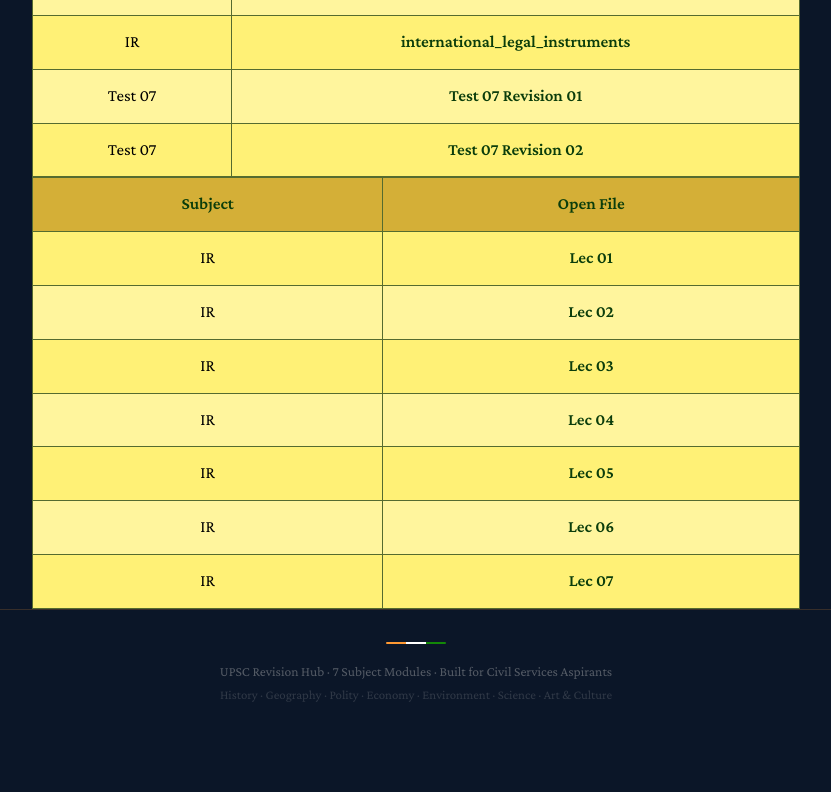
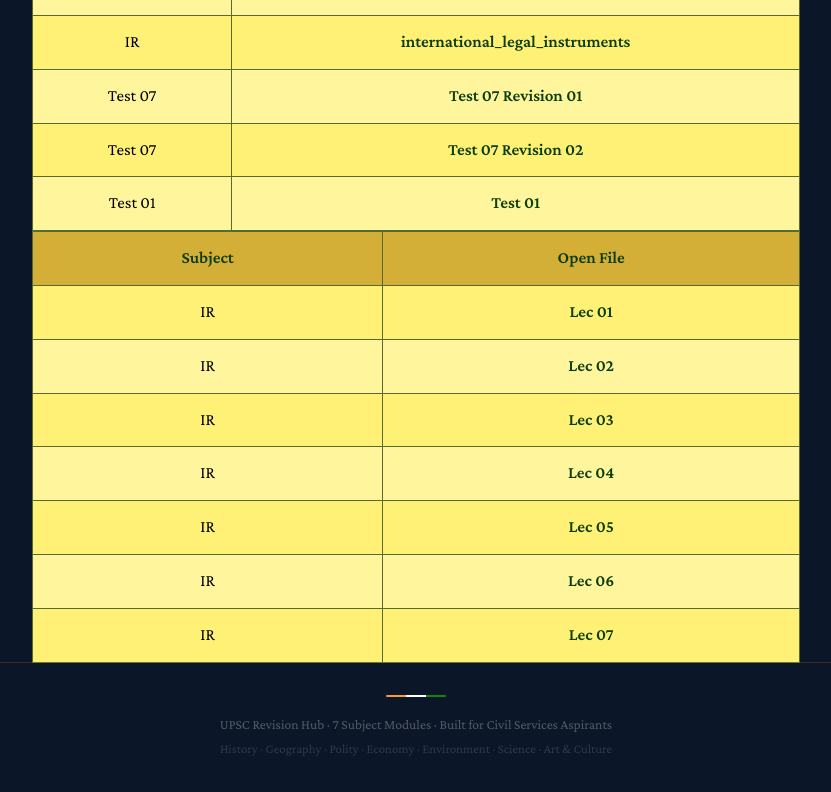
Before and after one commit to pathikp206-boop/upsc, a plain HTML site: page index.html in a window 1280 px wide. Shown: the part 2344-3136 px from the top of the page, without its empty margins (224-1055 px from the left). Before the commit the page ends 3082 px from the top, so only its background shows below. Drawn offline with nearby package versions, Linux system fonts and the light colour scheme; a web font is replaced by a local one.

Commit message:
Update index.html

```diff
--- a/index.html
+++ b/index.html
@@ -592,6 +592,10 @@
     <td><a href="UPSC_Cornell_Notes.html">Test 07 Revision 02</a></td>
   </tr>
   <tr>
+    <td>Test 01</td>
+    <td><a href="test_01.html">Test 01</a></td>
+  </tr>
+  <tr>
 </table>
 
 
```
